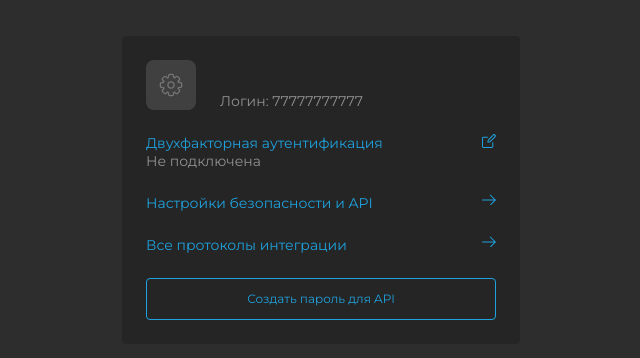
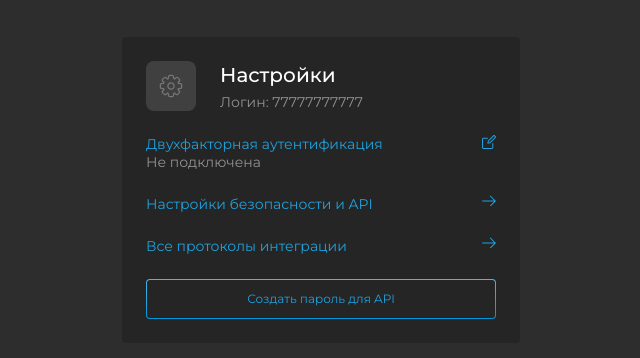
Before and after one commit to AmirAshizhev/streamTelecomTest, a React (Create React App) app: page / in a window 1280 px wide. Shown: the part 210-568 px from the top of the page, without its empty margins (319-959 px from the left). Built offline with nearby package versions, Linux system fonts and the light colour scheme.

Commit message:
feat: gradient

```diff
--- a/src/components/Popup/Popup.css
+++ b/src/components/Popup/Popup.css
@@ -8,6 +8,7 @@
   display: flex;
   justify-content: center;
   align-items: center;
+  z-index: 2;
 }
 
 .popup_dark{
--- a/src/components/Settings/Settings.css
+++ b/src/components/Settings/Settings.css
@@ -53,6 +53,10 @@
   color: #252525;
 }
 
+.settings__title_dark{
+  color: white;
+}
+
 .settings__span{
   font-family: 'Montserrat';
   font-style: normal;
@@ -69,12 +73,32 @@
   font-size: 12px;
   line-height: 16px;
 
+  border: none;
+  outline: none;
+  z-index: 1;
   color: #1FA2DE;
   padding: 12px 0;
   border-radius: 4px ;
-  border: solid 1px;
+  /* border: solid 1px; */
+  position: relative;
   /* border-image: linear-gradient(to bottom, rgba(77, 181, 228, 1), rgba(0, 149, 217, 1)); */
-  background: transparent;
+  background: linear-gradient(to bottom, rgba(77, 181, 228, 1), rgba(0, 149, 217, 1));
+}
+
+.settings__btn::before{
+  content: '';
+  position: absolute;
+  left: 1px;
+  right: 1px;
+  top: 1px;
+  bottom: 1px;
+  border-radius: 3px;
+  background-color: white;
+  z-index: -1;
+}
+
+.settings__btn_dark::before{
+  background-color: #252525;
 }
 
 .settings__btn:hover{
--- a/src/components/Settings/Settings.jsx
+++ b/src/components/Settings/Settings.jsx
@@ -11,7 +11,7 @@ function Settings({setOpenedPopup, darkMode}) {
       <form className='settings__form'>
         <div className="settings__box">
           <div className={`settings__mech ${darkMode && 'settings__mech_dark'}`}></div>
-          <h2 className="settings__title">Настройки</h2>
+          <h2  className={`settings__title ${darkMode && 'settings__title_dark'}`}>Настройки</h2>
           <span className="settings__span">Логин: 77777777777</span>
         </div>
 
@@ -33,7 +33,7 @@ function Settings({setOpenedPopup, darkMode}) {
           <div className="settings__link-img settings__link-img_arrow"></div>
         </a>
 
-        <button className="settings__btn" type='button'>Создать пароль для API</button>
+        <button className={`settings__btn ${darkMode && 'settings__btn_dark'}`} type='button'>Создать пароль для API</button>
       </form>
     </div>
   );
```
